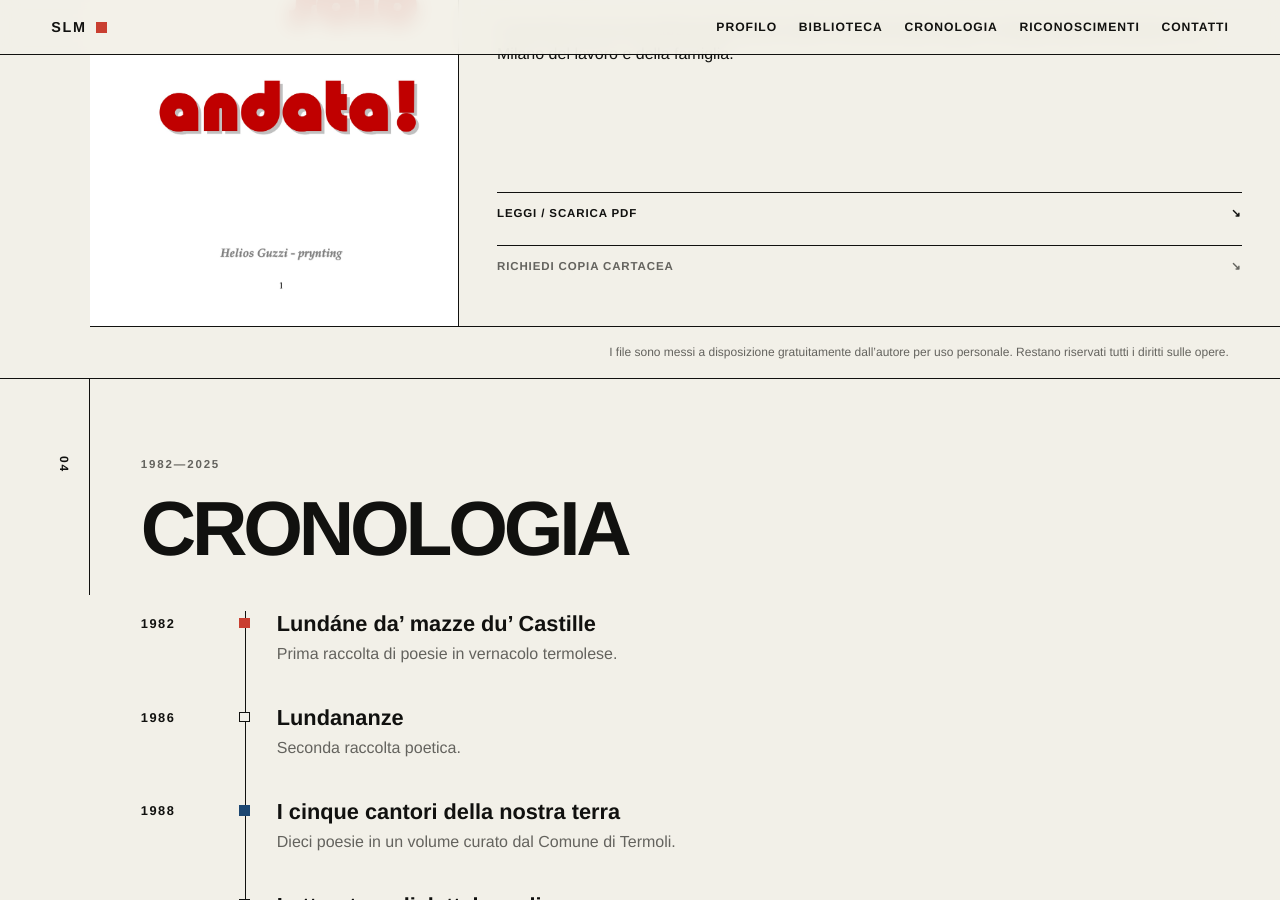
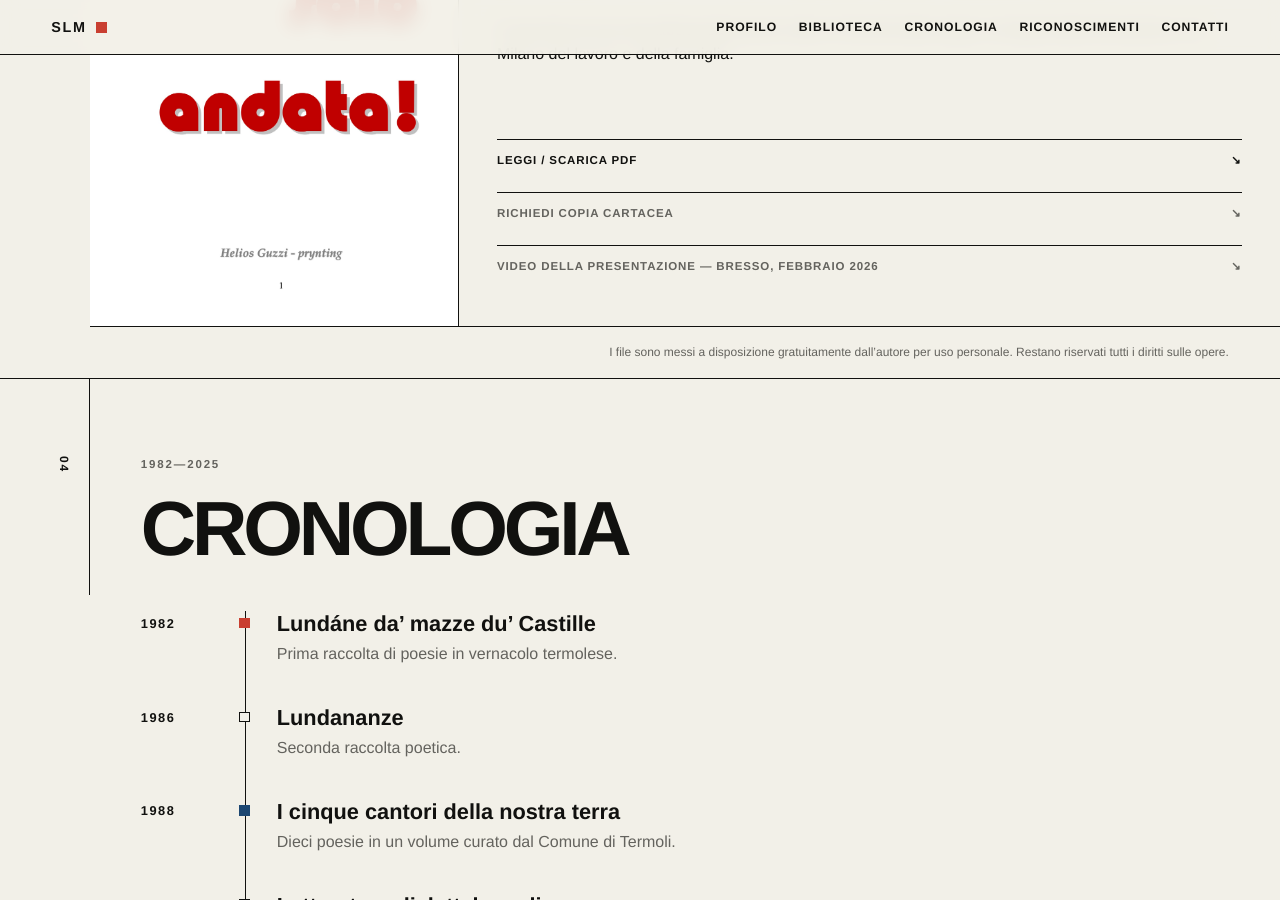
Before and after one commit to gmetere/gmetere.github.io, a Jekyll site: the page saverio/index.html, which Jekyll copies as it is, in a window 1280 px wide and 900 px high, scrolled down 3690 px. Built offline with Jekyll 4.4.1, drawn with Linux system fonts in a browser that asks for light colours.

Commit message:
Update index.html

```diff
--- a/saverio/index.html
+++ b/saverio/index.html
@@ -270,6 +270,10 @@
             <div class="book-actions">
               <a class="text-link" href="books/SOLO_ANDATA.pdf">Leggi / scarica PDF</a>
               <a class="text-link secondary" href="mailto:saveriometere@gmail.com?subject=Richiesta%20copia%20cartacea%20di%20Termoli%20Napoli%20Milano%20Solo%20andata">Richiedi copia cartacea</a>
+              <a class="text-link secondary"
+                 href="https://youtu.be/Qa3iax0Y80g"
+                 target="_blank"
+                 rel="noopener noreferrer">Video della presentazione — Bresso, febbraio 2026</a>
             </div>
           </div>
         </article>
```
